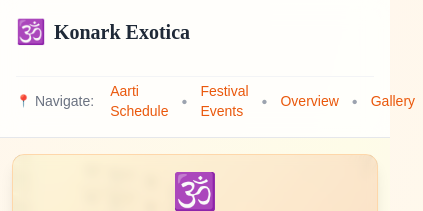
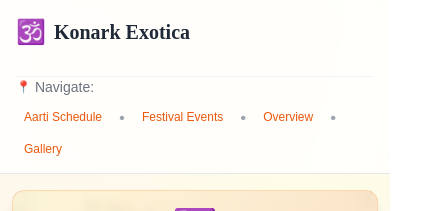
Before and after one commit to priyakantcharokar/konark-ganpati-2025, a Next.js app: page / in a window 390 px wide. Shown: the top 211 px of the page, 423 px wide, since content can reach past the window. Built offline with nearby package versions, Linux system fonts and the light colour scheme; no server answers; the database is empty; a web font is replaced by a local one.

Commit message:
Improve mobile navigation layout - reorganize breadcrumb to fit all links properly on mobile screens

```diff
--- a/app/page.tsx
+++ b/app/page.tsx
@@ -68,36 +68,36 @@ export default function Home() {
 
           {/* Mobile Breadcrumb Navigation */}
           <div className="md:hidden pb-3 border-t border-gray-100 mt-3">
-            <div className="flex items-center space-x-2 text-sm">
+            <div className="flex flex-col space-y-2 text-sm">
               <span className="text-gray-500 flex items-center font-circular">
                 <span className="text-xs mr-1">📍</span>
                 Navigate:
               </span>
-              <div className="flex items-center space-x-1">
+              <div className="flex flex-wrap items-center gap-2">
                 <a
                   href="#aarti-schedule"
-                  className="text-orange-600 hover:text-orange-700 transition-all duration-200 font-medium px-2 py-1 rounded-md hover:bg-orange-50 active:scale-95 font-circular"
+                  className="text-orange-600 hover:text-orange-700 transition-all duration-200 font-medium px-2 py-1 rounded-md hover:bg-orange-50 active:scale-95 font-circular text-xs"
                 >
                   Aarti Schedule
                 </a>
-                <span className="text-gray-400 mx-1">•</span>
+                <span className="text-gray-400">•</span>
                 <a
                   href="#festival-events"
-                  className="text-orange-600 hover:text-orange-700 transition-all duration-200 font-medium px-2 py-1 rounded-md hover:bg-orange-50 active:scale-95 font-circular"
+                  className="text-orange-600 hover:text-orange-700 transition-all duration-200 font-medium px-2 py-1 rounded-md hover:bg-orange-50 active:scale-95 font-circular text-xs"
                 >
                   Festival Events
                 </a>
-                <span className="text-gray-400 mx-1">•</span>
+                <span className="text-gray-400">•</span>
                 <a
                   href="/participation-overview"
-                  className="text-orange-600 hover:text-orange-700 transition-all duration-200 font-medium px-2 py-1 rounded-md hover:bg-orange-50 active:scale-95 font-circular"
+                  className="text-orange-600 hover:text-orange-700 transition-all duration-200 font-medium px-2 py-1 rounded-md hover:bg-orange-50 active:scale-95 font-circular text-xs"
                 >
                   Overview
                 </a>
-                <span className="text-gray-400 mx-1">•</span>
+                <span className="text-gray-400">•</span>
                 <a
                   href="/gallery"
-                  className="text-orange-600 hover:text-orange-700 transition-all duration-200 font-medium px-2 py-1 rounded-md hover:bg-orange-50 active:scale-95 font-circular"
+                  className="text-orange-600 hover:text-orange-700 transition-all duration-200 font-medium px-2 py-1 rounded-md hover:bg-orange-50 active:scale-95 font-circular text-xs"
                 >
                   Gallery
                 </a>
```
